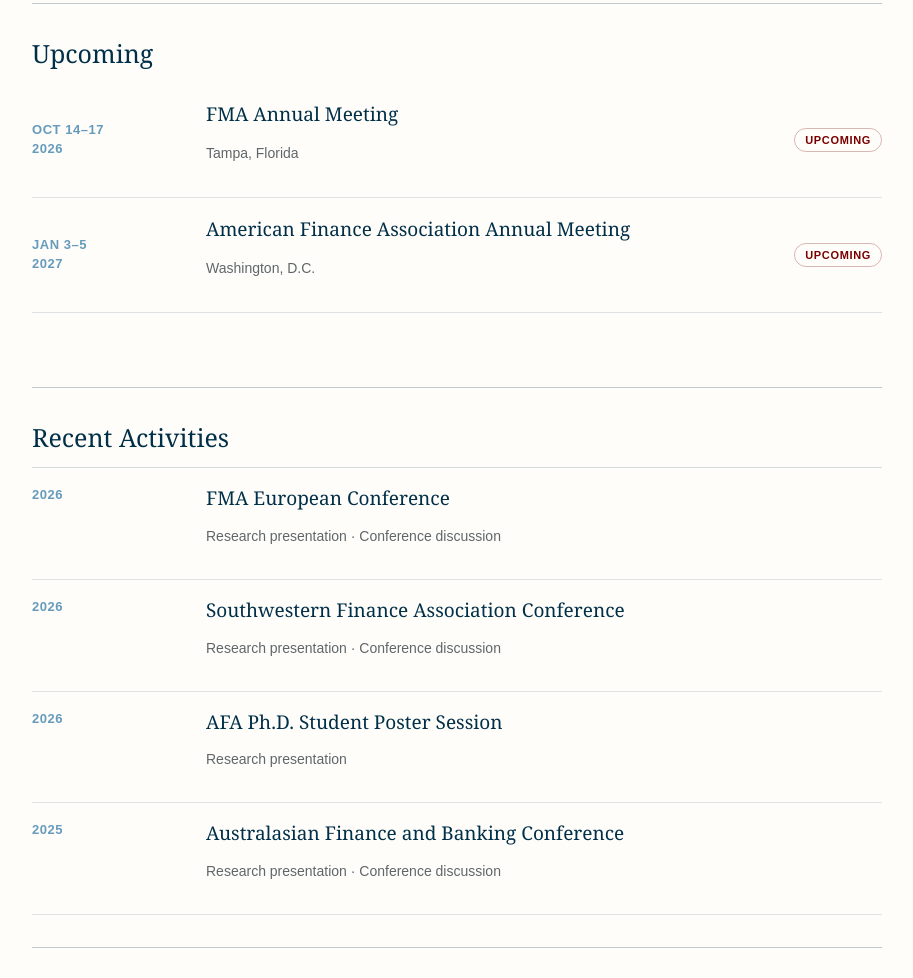
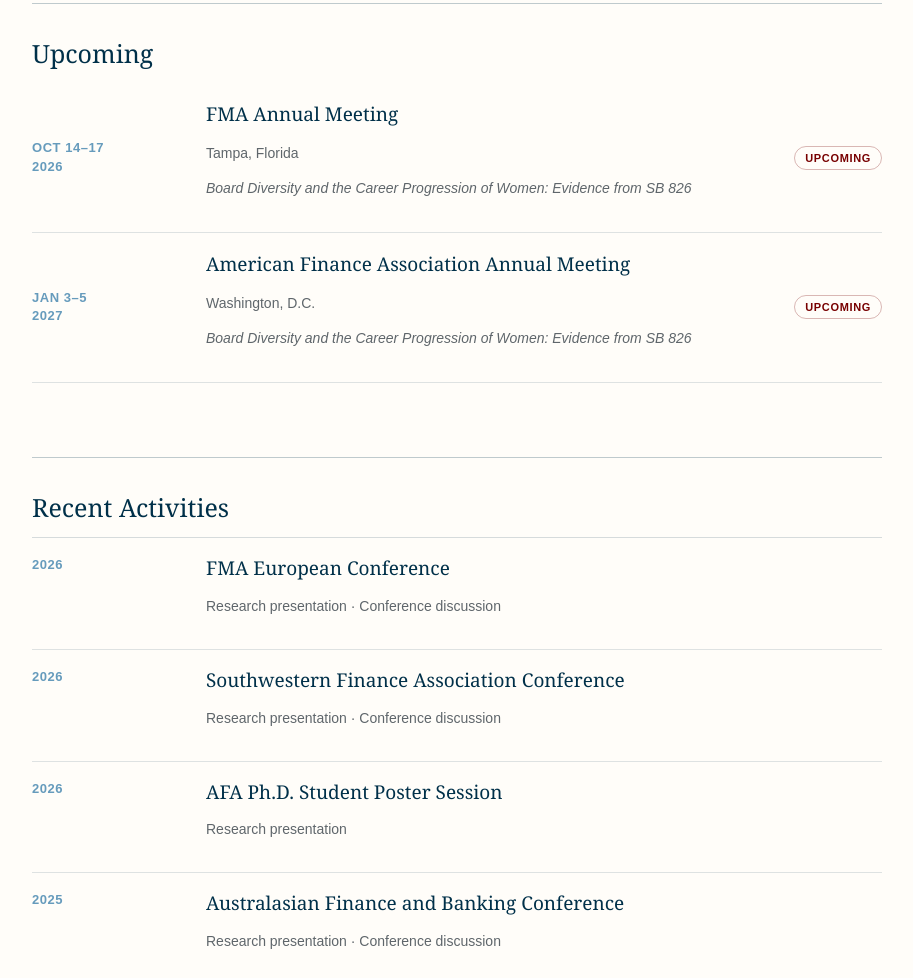
Before and after one commit to AnushriRajJain/AnushriRajJain.github.io, a plain HTML site: page index.html in a window 1280 px wide. Shown: the part 1101-2079 px from the top of the page, without its empty margins (88-1001 px from the left). Drawn offline with Linux system fonts and the light colour scheme.

Commit message:
Add files via upload

```diff
--- a/index.html
+++ b/index.html
@@ -133,6 +133,7 @@
         <div>
           <p class="activity-title">FMA Annual Meeting</p>
           <p class="upcoming-place">Tampa, Florida</p>
+          <p class="activity-meta"><em>Board Diversity and the Career Progression of Women: Evidence from SB 826</em></p>
         </div>
         <span class="upcoming-badge">Upcoming</span>
       </div>
@@ -142,6 +143,7 @@
         <div>
           <p class="activity-title">American Finance Association Annual Meeting</p>
           <p class="upcoming-place">Washington, D.C.</p>
+          <p class="activity-meta"><em>Board Diversity and the Career Progression of Women: Evidence from SB 826</em></p>
         </div>
         <span class="upcoming-badge">Upcoming</span>
       </div>
```
